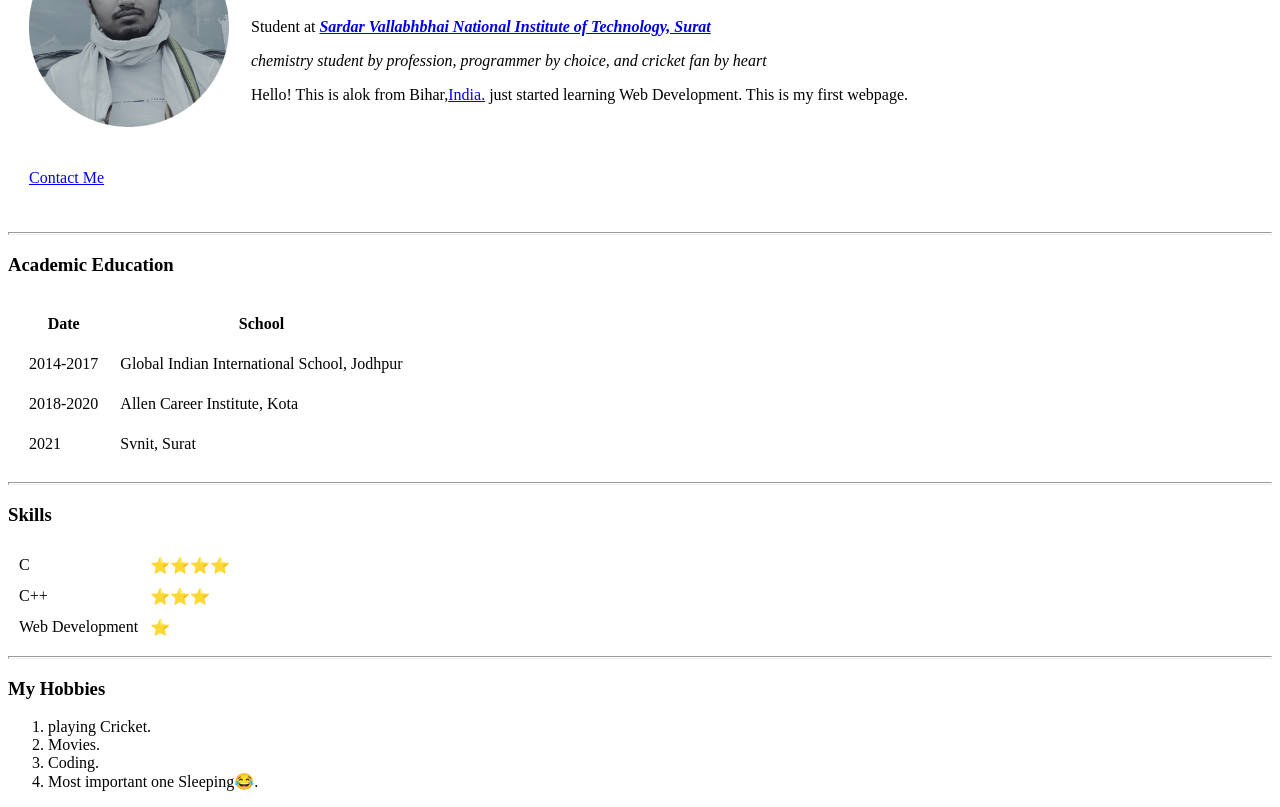
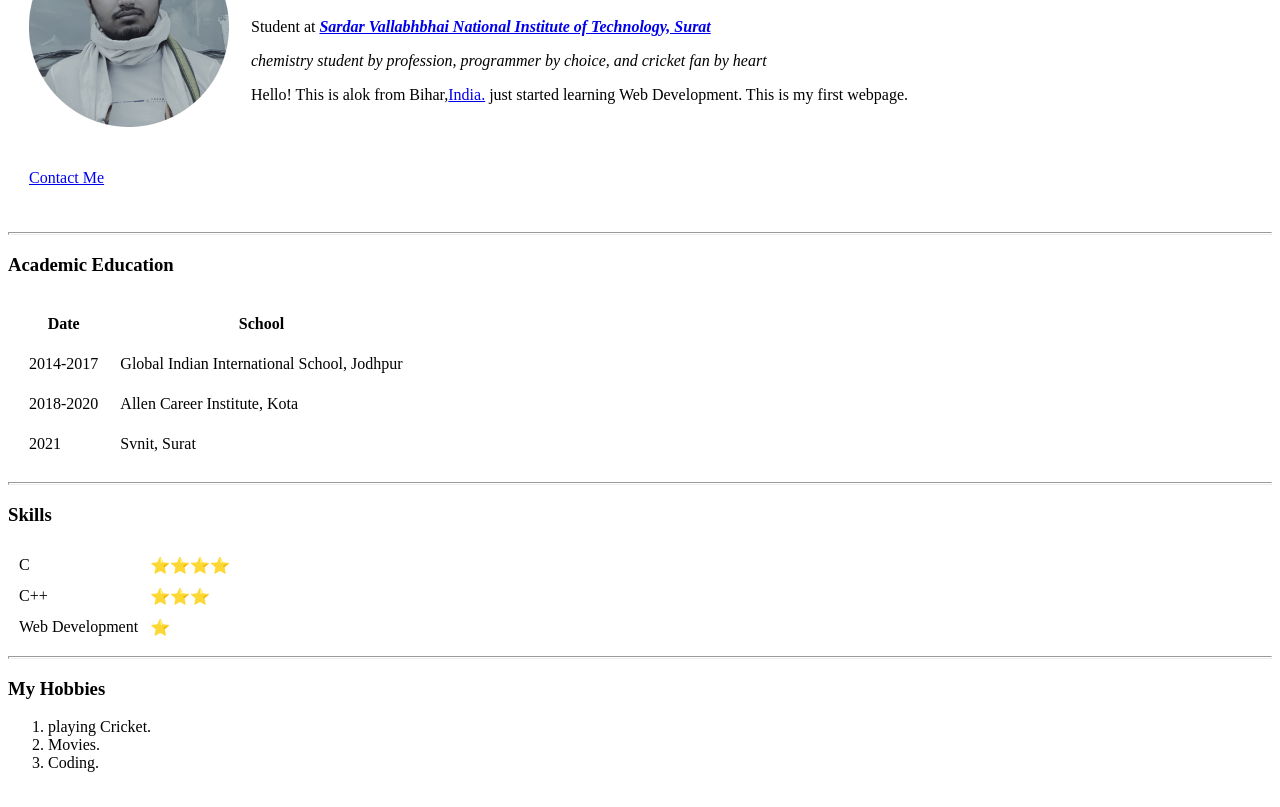
Before and after one commit to alokkumar9019/cv, a plain HTML site: page index.html in a window 1280 px wide. Shown: the part 102-909 px from the top of the page. Drawn offline with Linux system fonts and the light colour scheme.

Commit message:
Update index.html

```diff
--- a/index.html
+++ b/index.html
@@ -78,7 +78,6 @@
     <li>playing Cricket.</li>
     <li>Movies.</li>
     <li>Coding.</li>
-    <li>Most important one Sleeping😂.</li>
   </ol>
 
 
```
